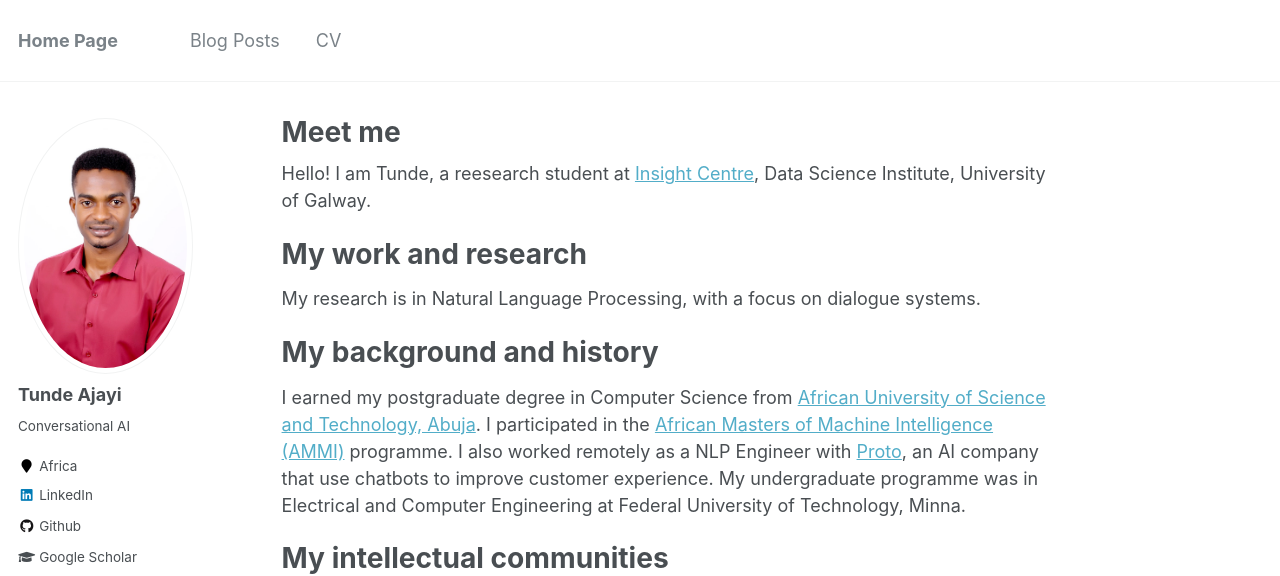
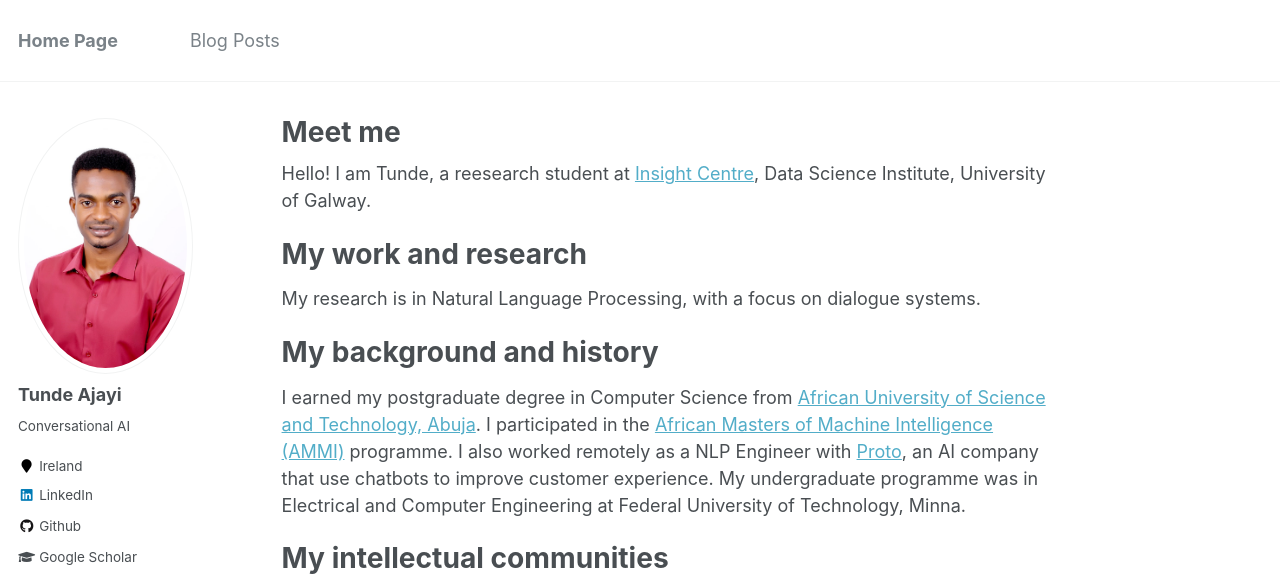
Before and after one commit to tundeajayi/tundeajayi.github.io, a Jekyll site: the page built from _pages/about.md, in a window 1280 px wide and 929 px high. Shown: the top 576 px of the window. Built offline with Jekyll 4.4.1, drawn with Linux system fonts in a browser that asks for light colours.

Commit message:
disabled cv

```diff
--- a/_config.yml
+++ b/_config.yml
@@ -83,7 +83,7 @@ author:
   name             : "Tunde Ajayi"
   avatar           : "profile.jpg"
   bio              : "Conversational AI"
-  location         : "Africa"
+  location         : "Ireland"
   employer         :
   pubmed           : #"https://www.ncbi.nlm.nih.gov/pubmed/?term=john+snow"
   googlescholar    : "https://scholar.google.com/citations?user=G-AVO3sAAAAJ&hl=en"
--- a/_data/navigation.yml
+++ b/_data/navigation.yml
@@ -15,8 +15,8 @@ main:
   - title: "Blog Posts"
     url: /year-archive/
 
-  - title: "CV"
-    url: /cv/
+  # - title: "CV"
+  #   url: /cv/
 
   # - title: "Guide"
   #   url: /markdown/
```
